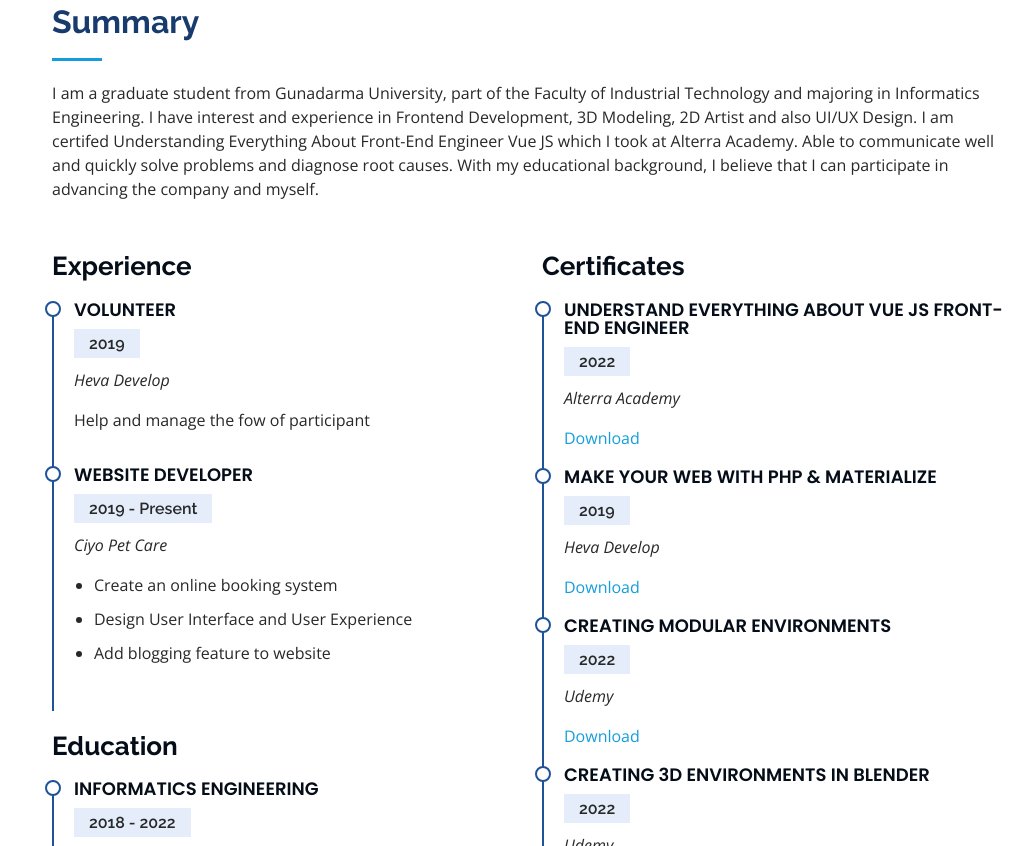
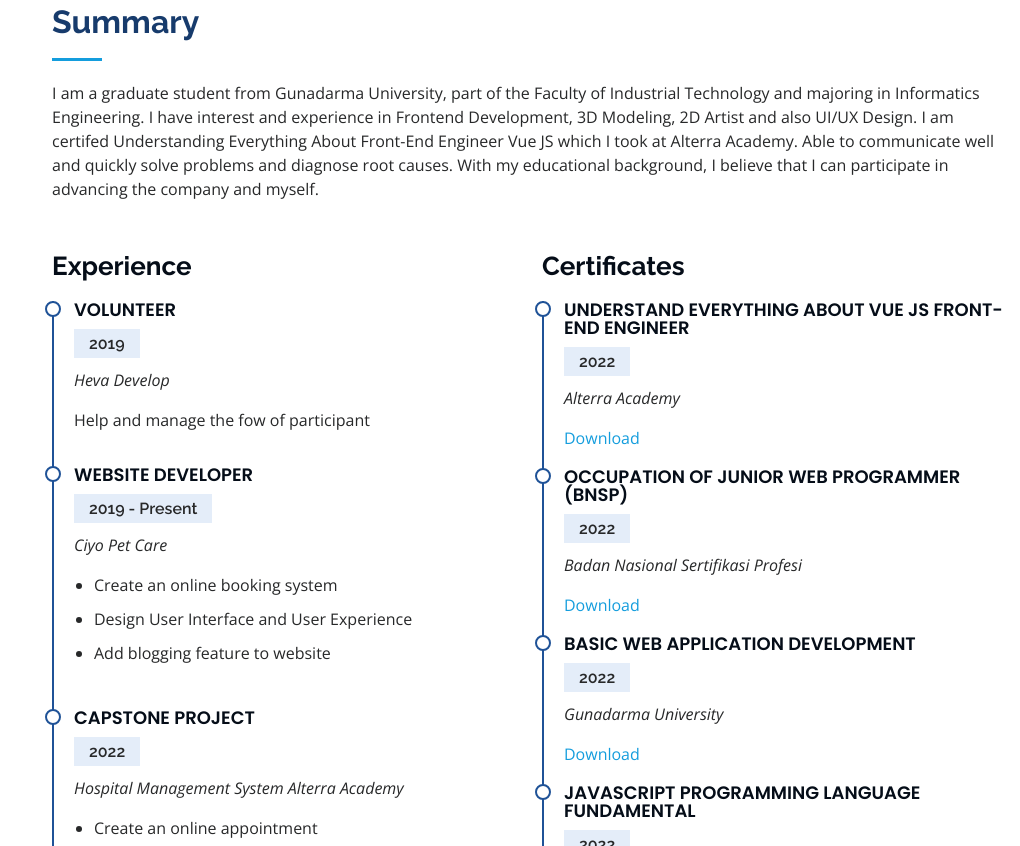
Before and after one commit to ivanmufid298/portofolio-ivan, a plain HTML site: page index.html in a window 1280 px wide. Shown: the part 1954-2800 px from the top of the page, without its empty margins (260-1280 px from the left). Drawn offline with nearby package versions, Linux system fonts and the light colour scheme.

Commit message:
Add Certificates

```diff
--- a/index.html
+++ b/index.html
@@ -73,7 +73,7 @@
     <div class="hero-container" data-aos="fade-in">
       <h1>Ivan Muhammad Mufid</h1>
       <p>I'm <span class="typed" data-typed-items="Web Developer, Web Designer, 3D Modeller, 2D Illustrator"></span></p>
-      <a href="https://drive.google.com/file/d/1uSFrWKEu4EuLMJXMqB13YpuNwV6q3nUA/view?usp=sharing" class="btn btn-primary">Download CV</a>
+      <a href="https://drive.google.com/file/d/175kZLiUOgPHaWY1HTr5ajwOlnEeNGMLX/view?usp=share_link" class="btn btn-primary">Download CV</a>
     </div>
   </section><!-- End Hero -->
 
@@ -246,6 +246,16 @@
                 <li>Add blogging feature to website</li>
               </ul></p>
             </div>
+            <div class="resume-item">
+              <h4>Capstone Project</h4>
+              <h5>2022</h5>
+              <p><em>Hospital Management System Alterra Academy</em></p>
+              <p><ul>
+                <li>Create an online appointment</li>
+                <li>Generate with API</li>
+                <li>Front End with Vue.Js</li>
+              </ul></p>
+            </div>
             <h3 class="resume-title">Education</h3>
             <div class="resume-item">
               <h4>Informatics Engineering</h4>
@@ -273,6 +283,24 @@
               <h5>2022</h5>
               <p><em>Alterra Academy</em></p>
               <a href="https://drive.google.com/file/d/1d6OfAx30bCf7FVL84wbbGHflnL1urB_A/view?usp=sharing">Download</a>
+            </div>
+            <div class="resume-item">
+              <h4>Occupation of Junior Web Programmer (BNSP)</h4>
+              <h5>2022</h5>
+              <p><em>Badan Nasional Sertifikasi Profesi</em></p>
+              <a href="https://drive.google.com/file/d/1cDbE-f5cpAb4om93WMuQemDoq_PkX1hM/view?usp=share_link">Download</a>
+            </div>
+            <div class="resume-item">
+              <h4>Basic Web Application Development</h4>
+              <h5>2022</h5>
+              <p><em>Gunadarma University</em></p>
+              <a href="https://drive.google.com/file/d/1XbXy77uQfIZczI-wH1F3P7f5FrRhWy53/view?usp=share_link">Download</a>
+            </div>
+            <div class="resume-item">
+              <h4>JavaScript Programming Language Fundamental</h4>
+              <h5>2022</h5>
+              <p><em>Gunadarma University</em></p>
+              <a href="https://drive.google.com/file/d/1NXAyMYhLmATdnPi2JBmzYBpeR12YyQhl/view?usp=share_link">Download</a>
             </div>
             <div class="resume-item">
               <h4>Make Your Web With PHP & Materialize</h4>
```
